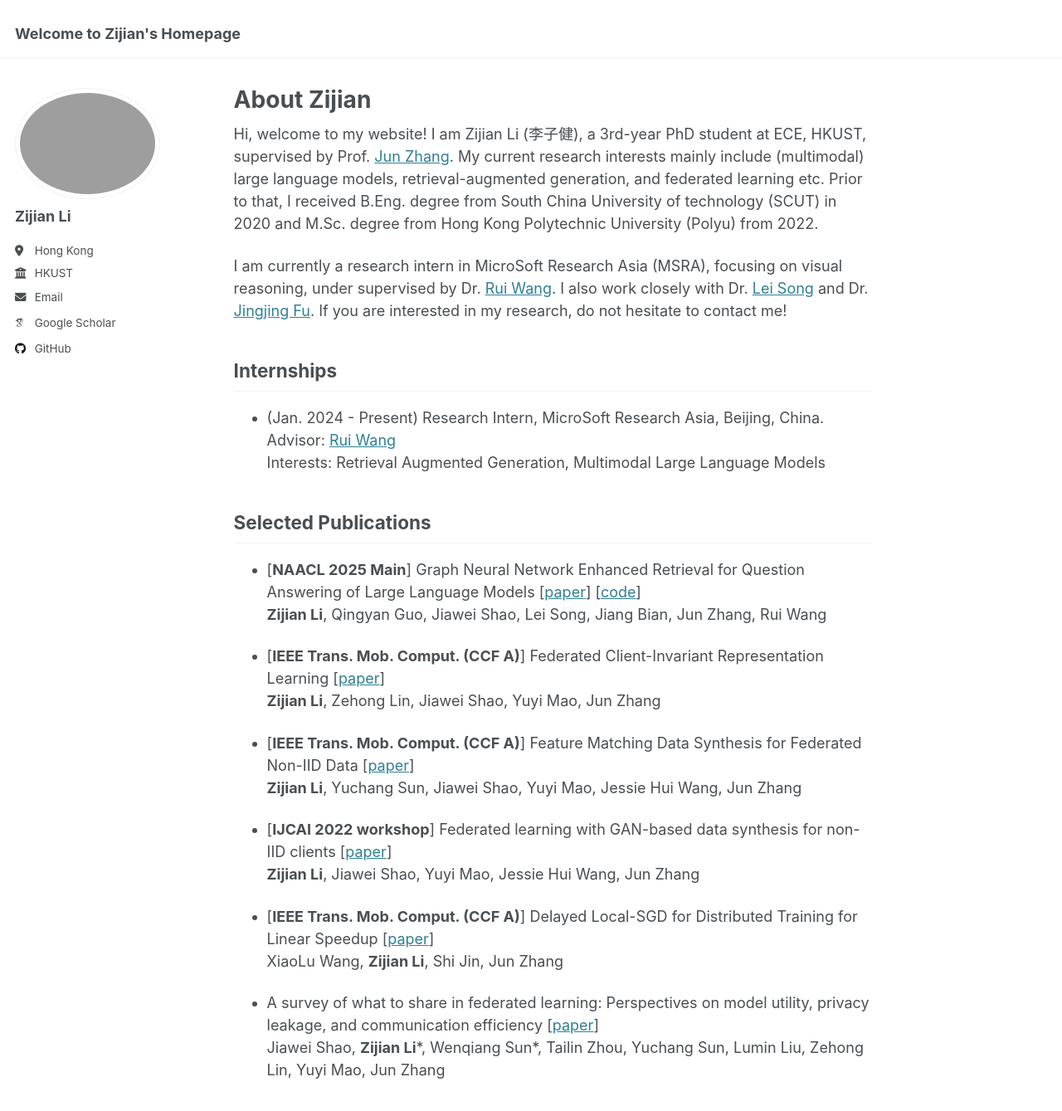
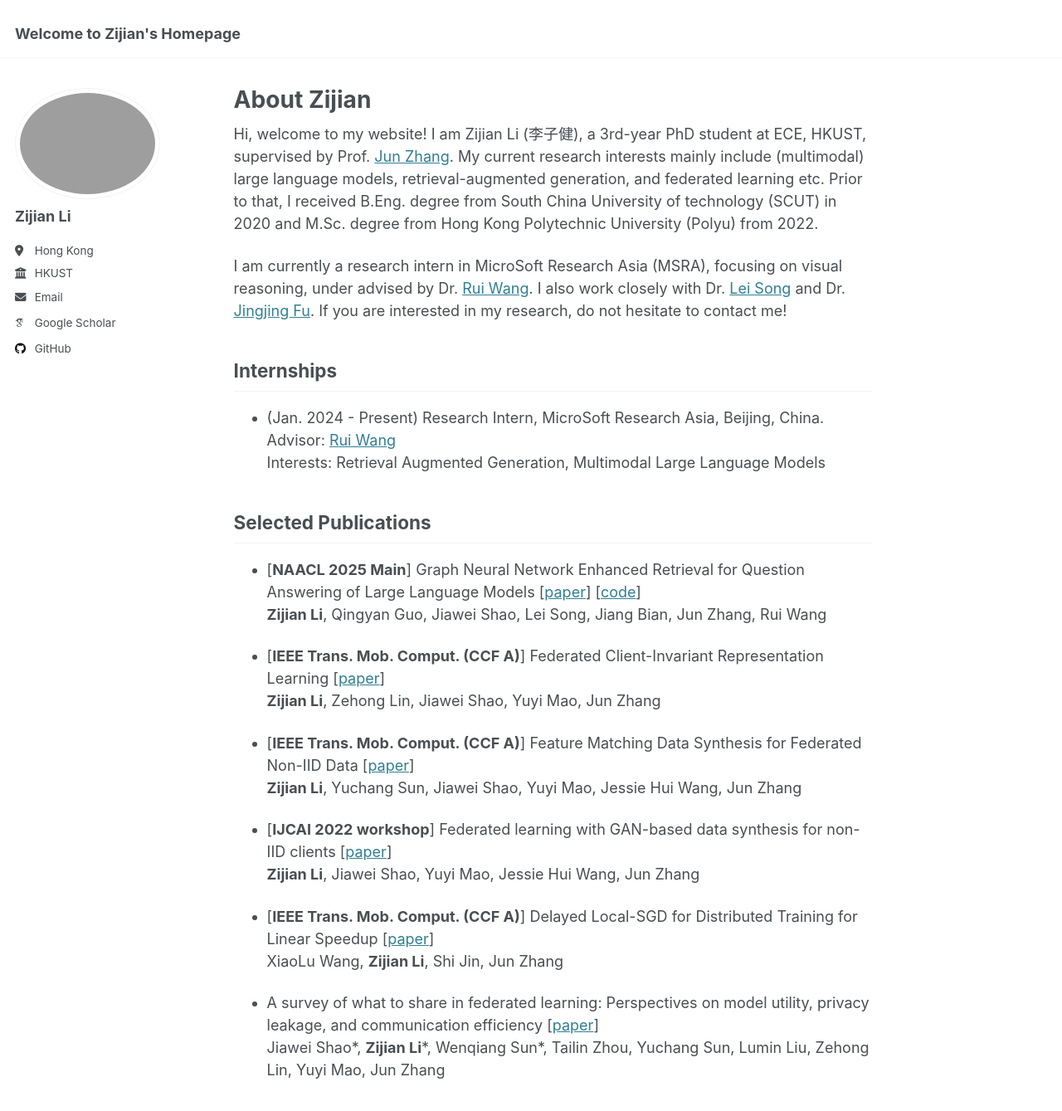
Before and after one commit to zli999/zijianli.github.io, a Jekyll site: the page built from _pages/about.md, in a window 1280 px wide and 1400 px high. Shown: the top 1339 px of the window at 83% size. Built offline with Jekyll 4.4.1, drawn with Linux system fonts in a browser that asks for light colours; some web fonts are replaced.

Commit message:
Update about.md

```diff
--- a/_pages/about.md
+++ b/_pages/about.md
@@ -9,7 +9,7 @@ redirect_from:
 
 Hi, welcome to my website! I am Zijian Li (李子健), a 3rd-year PhD student at ECE, HKUST, supervised by Prof. [Jun Zhang](https://eejzhang.people.ust.hk/). My current research interests mainly include (multimodal) large language models, retrieval-augmented generation, and federated learning etc. Prior to that, I received B.Eng. degree from South China University of technology (SCUT) in 2020 and M.Sc. degree from Hong Kong Polytechnic University (Polyu) from 2022.
 
-I am currently a research intern in MicroSoft Research Asia (MSRA), focusing on visual reasoning, under supervised by Dr. [Rui Wang](https://scholar.google.com.hk/citations?user=h1IrWikAAAAJ&hl=zh-CN). I also work closely with Dr. [Lei Song](https://www.microsoft.com/en-us/research/people/lesong/) and Dr. [Jingjing Fu](https://www.microsoft.com/en-us/research/people/jifu/). If you are interested in my research, do not hesitate to contact me!
+I am currently a research intern in MicroSoft Research Asia (MSRA), focusing on visual reasoning, under advised by Dr. [Rui Wang](https://scholar.google.com.hk/citations?user=h1IrWikAAAAJ&hl=zh-CN). I also work closely with Dr. [Lei Song](https://www.microsoft.com/en-us/research/people/lesong/) and Dr. [Jingjing Fu](https://www.microsoft.com/en-us/research/people/jifu/). If you are interested in my research, do not hesitate to contact me!
 
 
 ## Internships
@@ -31,4 +31,4 @@ I am currently a research intern in MicroSoft Research Asia (MSRA), focusing on
 
 - [**IEEE Trans. Mob. Comput. (CCF A)**] Delayed Local-SGD for Distributed Training for Linear Speedup [[paper]([https://ieeexplore.ieee.org/abstract/document/10681663)] <br>XiaoLu Wang, **Zijian Li**, Shi Jin, Jun Zhang<br>
 
-- A survey of what to share in federated learning: Perspectives on model utility, privacy leakage, and communication efficiency [[paper]([https://arxiv.org/abs/2307.10655)] <br>Jiawei Shao, **Zijian Li**\*, Wenqiang Sun\*, Tailin Zhou, Yuchang Sun, Lumin Liu, Zehong Lin, Yuyi Mao, Jun Zhang<br>
+- A survey of what to share in federated learning: Perspectives on model utility, privacy leakage, and communication efficiency [[paper]([https://arxiv.org/abs/2307.10655)] <br>Jiawei Shao\*, **Zijian Li**\*, Wenqiang Sun\*, Tailin Zhou, Yuchang Sun, Lumin Liu, Zehong Lin, Yuyi Mao, Jun Zhang<br>
```
